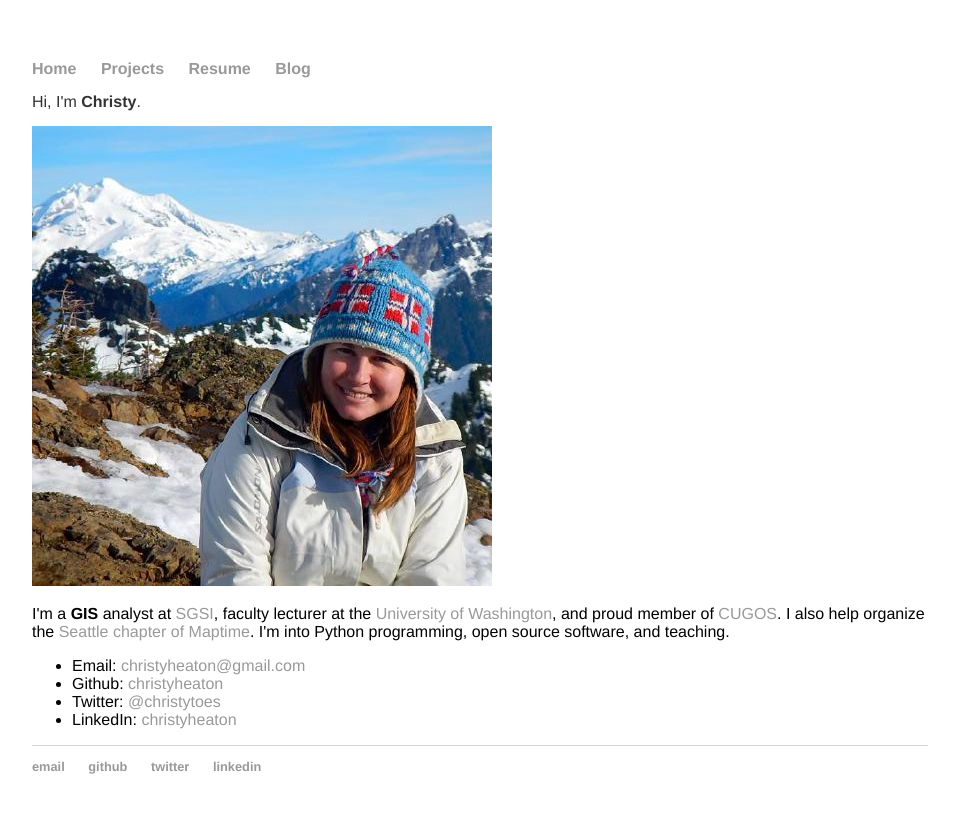
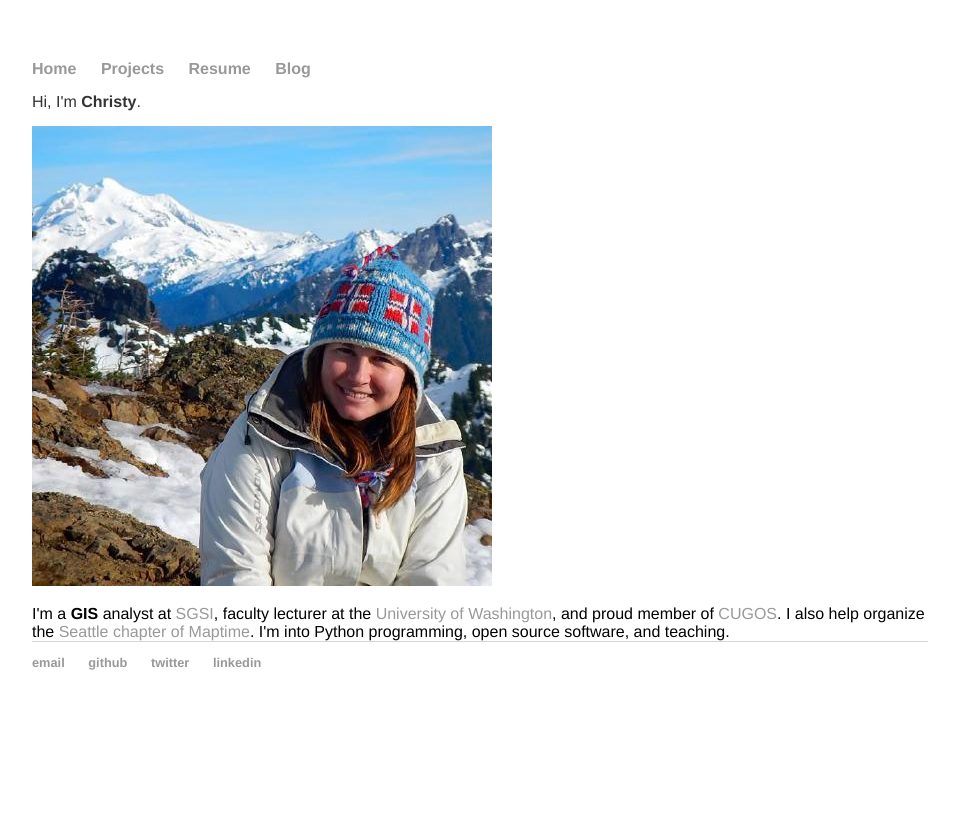
Before and after one commit to christyheaton/christyheaton.github.io, a Jekyll site: the page built from index.html, in a window 1280 px wide. Shown: the top 813 px of the page, without its empty margins (160-1115 px from the left). Built offline with Jekyll 4.4.1, drawn with Linux system fonts in a browser that asks for light colours.

Commit message:
removed contact stuff as its covered in the footer

```diff
--- a/index.html
+++ b/index.html
@@ -8,13 +8,3 @@ title: Christy Heaton
 <p><img src="/images/Heaton.jpg" alt="christy" /></p>
 
 I'm a <strong>GIS</strong> analyst at <a href="http://www.sgsi.com">SGSI</a>, faculty lecturer at the <a href="http://www.gisonline.uw.edu/">University of Washington</a>, and proud member of <a href="http://cugos.org">CUGOS</a>. I also help organize the <a href="http://maptimesea.github.io/">Seattle chapter of Maptime</a>. I'm into Python programming, open source software, and teaching.
-
-<ul>
-<li>Email: <a href="mailto:christyheaton@gmail.com">christyheaton@gmail.com</a></li>
-
-<li>Github: <a href="http://github.com/christyheaton">christyheaton</a></li>
-
-<li>Twitter: <a href="http://twitter.com/christytoes">@christytoes</a></li>
-
-<li>LinkedIn: <a href="https://www.linkedin.com/in/christyheaton">christyheaton</a></li>
-</ul>
```
